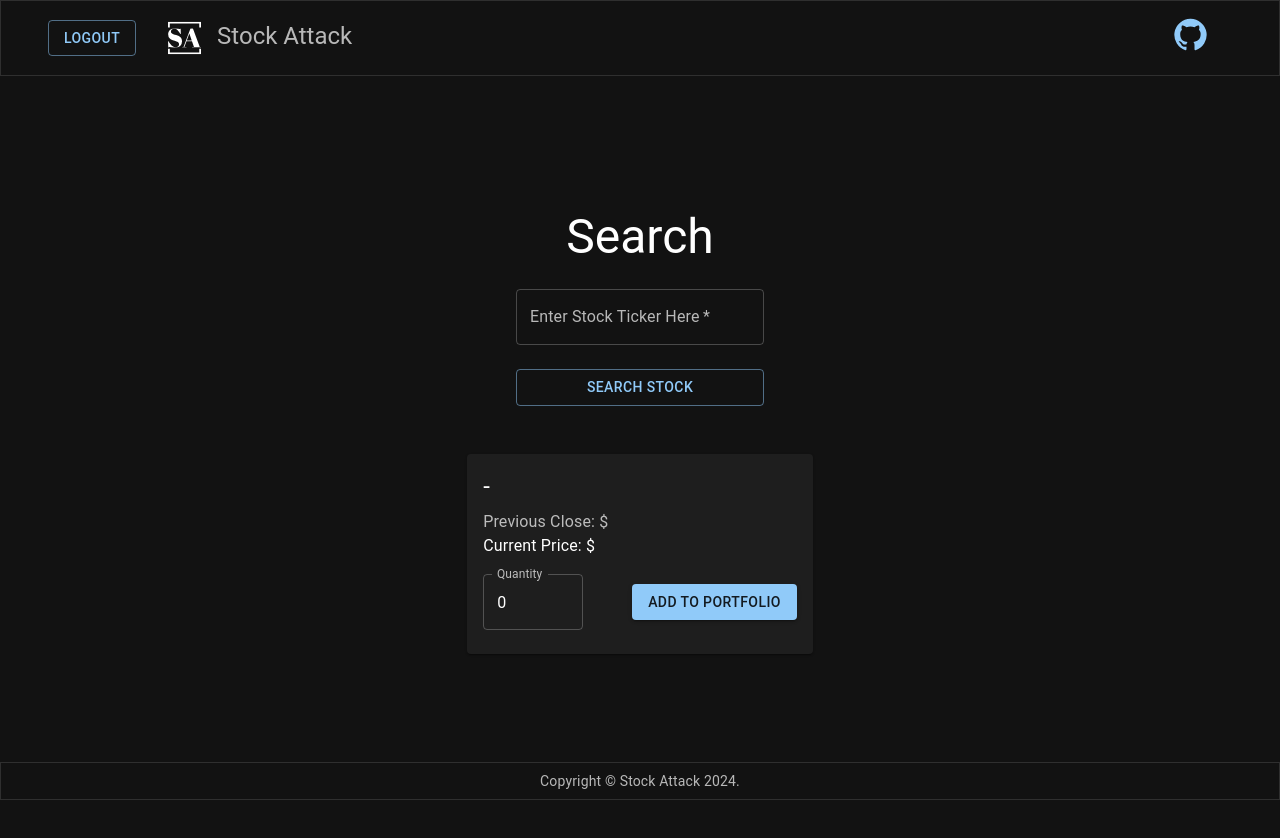
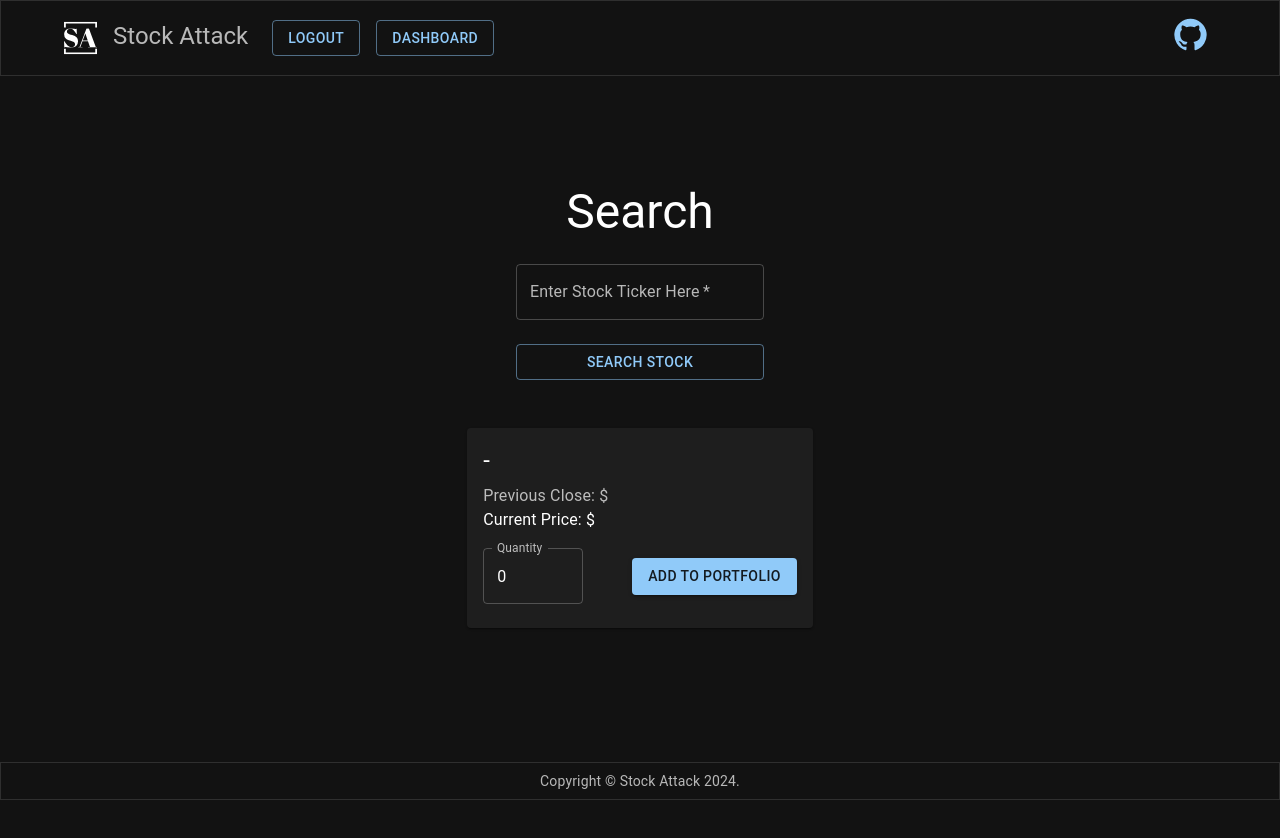
Before and after one commit to hongbowu/Stock-Attack, a React (Vite) app in the folder client/: page /search in a window 1280 px wide. Shown: the top 838 px of the page. Built offline with nearby package versions, Linux system fonts and the light colour scheme.

Commit message:
adds profile button

```diff
--- a/client/src/components/header.jsx
+++ b/client/src/components/header.jsx
@@ -1,18 +1,21 @@
 import * as React from "react";
-import { Box, Container, Typography, Paper, Link } from "@mui/material";
+import { CssBaseline, Box, Container, Typography, Paper, Link } from "@mui/material";
 import logo from "../../public/sa-logo.svg";
 import GitHubIcon from "@mui/icons-material/GitHub";
 import Logout from './logout';
+import ProfileButton from "./profileButton";
 
 const Header = () => {
   return (
     <header>
+      <CssBaseline />
         <Paper
           sx={{
-            marginBottom: "calc(2% + 10px)",
+            marginBottom: "10px",
             width: "100%",
             top: 0,
             padding: 1,
+            display: "flex"
           }}
           component="header"
           square
@@ -34,9 +37,6 @@ const Header = () => {
                 my: 1,
               }}
             >
-              <Box sx={{ mr: 4, ml: -2 }} >
-                <Logout />
-              </Box>
               <img
                 src={logo}
                 alt="logo"
@@ -45,6 +45,12 @@ const Header = () => {
               <Typography variant="h5" color="text.secondary" sx={{ px: 2 }}>
                 Stock Attack
               </Typography>
+              <Box sx={{ mx: 1, }} >
+                <Logout />
+              </Box>
+              <Box sx={{ mx: 1, }} >
+                <ProfileButton />
+              </Box>
             </Box>
             <Box
               sx={{
--- /dev/null
+++ b/client/src/components/profileButton.jsx
@@ -0,0 +1,12 @@
+import React from 'react';
+import { Button } from '@mui/material';
+import { Link } from 'react-router-dom';
+
+const ProfileButton = () => {
+
+  return (
+    <Button variant='outlined'  color="primary" component={Link} to="/profile">Dashboard</Button>
+  );
+};
+
+export default ProfileButton;
```
